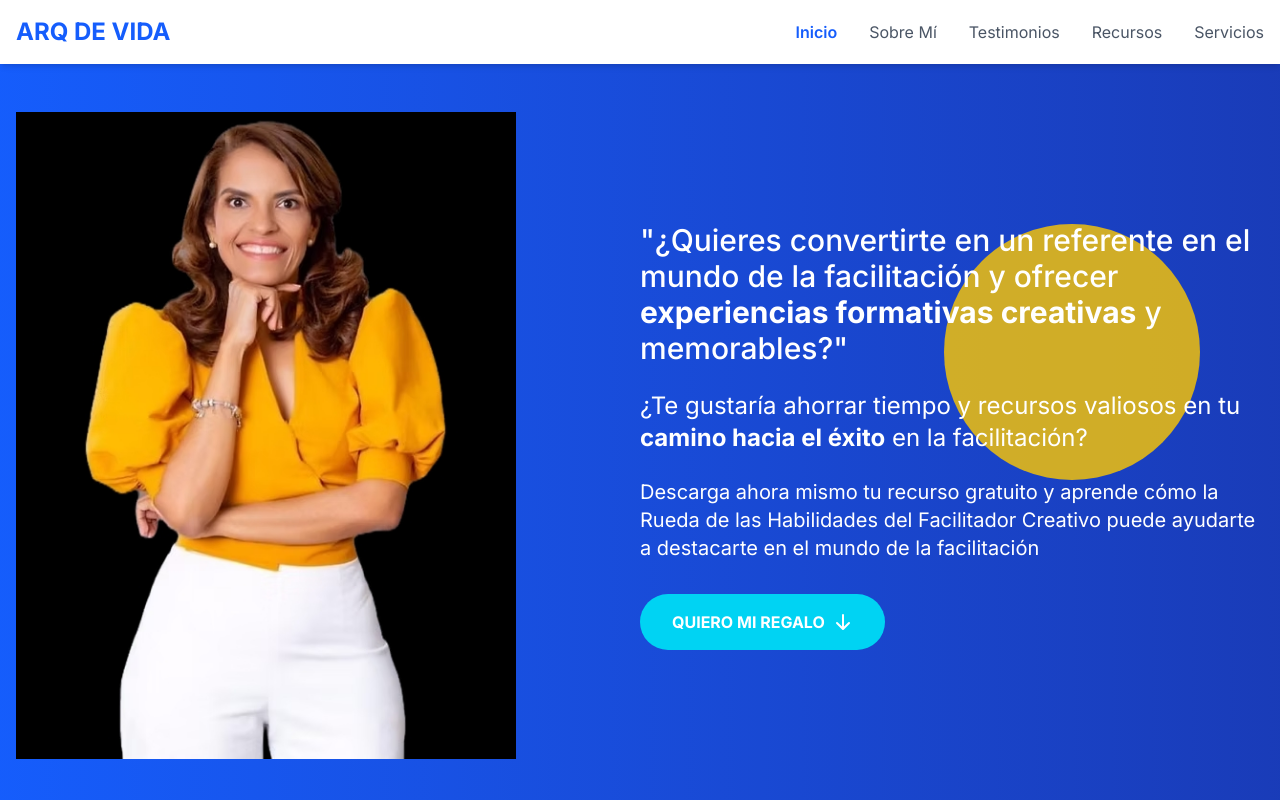
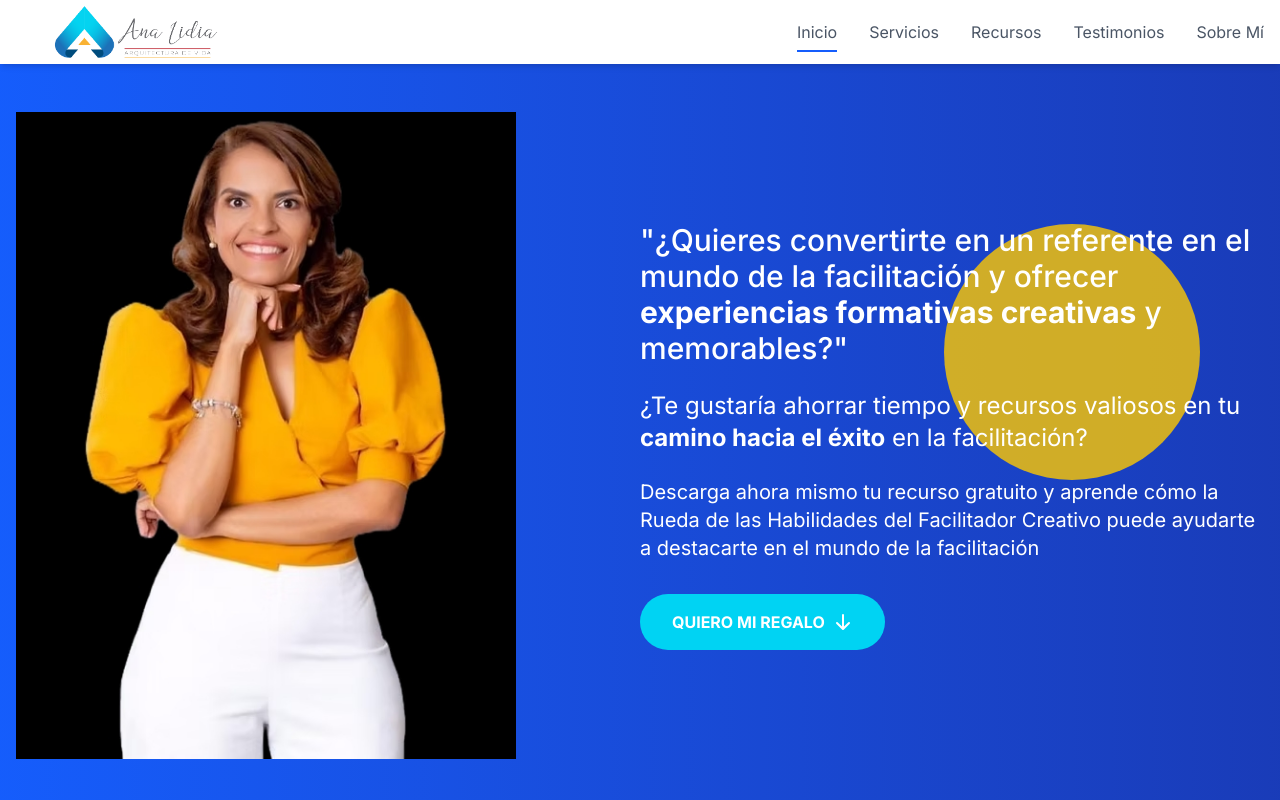
Before and after one commit to russokun/ArquitecturaDeVida, a Next.js app: page / in a window 1280 px wide. Shown: the top 800 px of the page. Built offline with nearby package versions, Linux system fonts and the light colour scheme.

Commit message:
mejoras del navbar

```diff
--- a/src/components/common/navbar.tsx
+++ b/src/components/common/navbar.tsx
@@ -2,6 +2,7 @@
 
 import { useState } from 'react'
 import Link from 'next/link'
+import Image from 'next/image'
 import { usePathname } from 'next/navigation'
 
 const Navbar = () => {
@@ -11,11 +12,11 @@ const Navbar = () => {
   const isActiveLink = (path: string) => pathname === path
 
   const navLinks = [
-    { text: "Inicio", href: "/" },
-    { text: "Sobre Mí", href: "/about" },
-    { text: "Testimonios", href: "/testimonios" },
-    { text: "Recursos", href: "/resources" },
-    { text: "Servicios", href: "/services" },
+    { href: "/", text: "Inicio" },
+    { href: "/services", text: "Servicios" },
+    { href: "/resources", text: "Recursos" },
+    { href: "/testimonios", text: "Testimonios" },
+    { href: "/about", text: "Sobre Mí" },
   ]
 
   const toggleMenu = () => {
@@ -27,8 +28,14 @@ const Navbar = () => {
       <div className="container mx-auto px-4">
         <div className="flex justify-between items-center h-16">
           {/* Logo */}
-          <Link href="/" className="text-2xl font-bold text-blue-600">
-            ARQ DE VIDA
+          <Link href="/" className="relative w-60 h-60">
+            <Image
+              src="/imgs/common/logo.png"
+              alt="Arq de Vida Logo"
+              fill
+              className="object-contain"
+              priority
+            />
           </Link>
 
           {/* Navigation Links - Desktop */}
@@ -37,13 +44,18 @@ const Navbar = () => {
               <Link
                 key={link.href}
                 href={link.href}
-                className={`${
-                  isActiveLink(link.href)
-                    ? "text-blue-600 font-semibold"
-                    : "text-gray-600 hover:text-blue-600"
-                } transition-colors`}
+                className={`relative py-2 text-gray-600 hover:text-blue-600 transition-colors
+                  ${isActiveLink(link.href) && 'text-blue-600'}
+                  group
+                `}
               >
                 {link.text}
+                <span
+                  className={`absolute bottom-0 left-0 w-full h-0.5 bg-blue-600 transform origin-left transition-transform duration-300
+                    ${isActiveLink(link.href) ? 'scale-x-100' : 'scale-x-0'}
+                    group-hover:scale-x-100
+                  `}
+                />
               </Link>
             ))}
           </div>
@@ -94,6 +106,7 @@ const Navbar = () => {
               href={link.href}
               className={`
                 block px-3 py-2 rounded-md text-base font-medium
+                relative overflow-hidden
                 ${
                   isActiveLink(link.href)
                     ? "bg-blue-50 text-blue-600"
@@ -104,6 +117,9 @@ const Navbar = () => {
               onClick={() => setIsMenuOpen(false)}
             >
               {link.text}
+              {isActiveLink(link.href) && (
+                <span className="absolute bottom-0 left-0 w-full h-0.5 bg-blue-600" />
+              )}
             </Link>
           ))}
         </div>
```
Also changed, not shown: public/imgs/common/Logo.png (added).
